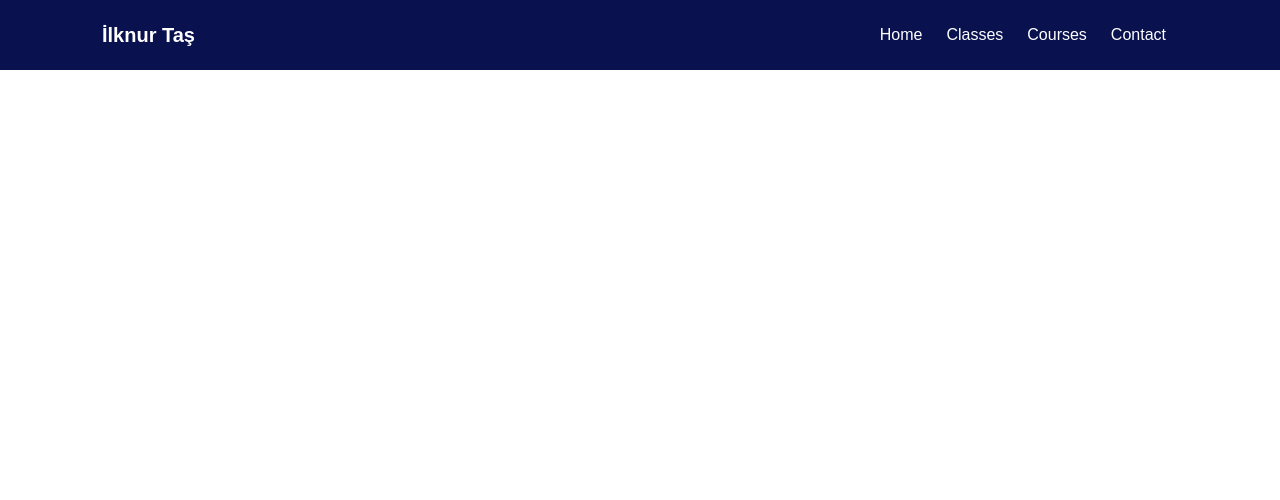
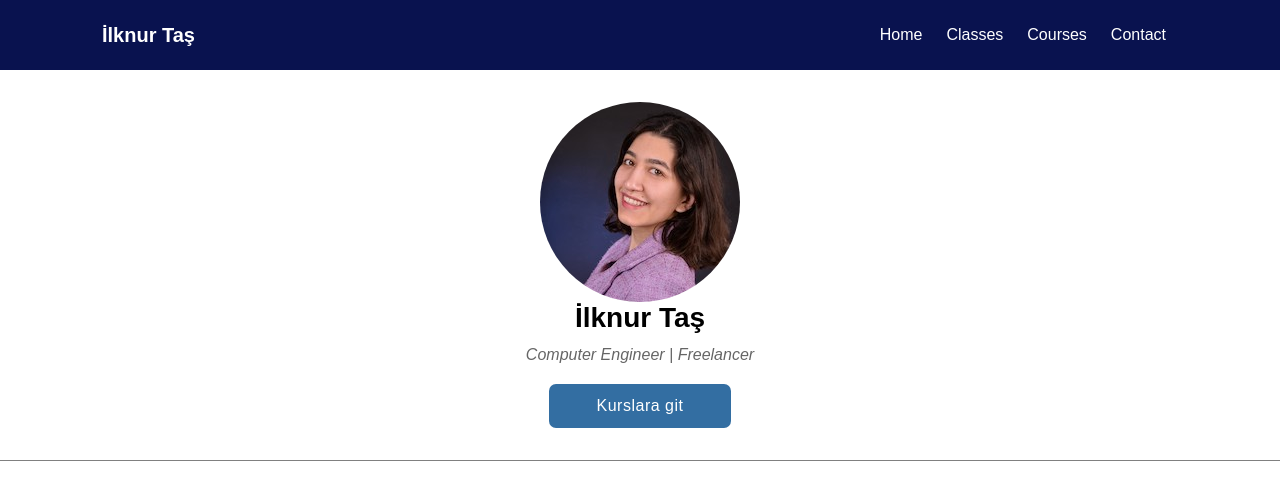
Before and after one commit to illknurtas/Landing-page-project, a plain HTML site: page index.html in a window 1280 px wide. Drawn offline with Linux system fonts and the light colour scheme.

Commit message:
home part designed

```diff
--- a/index.html
+++ b/index.html
@@ -25,5 +25,13 @@
             </nav>
         </div>
     </header>
+    <section id="home">
+        <img src="images/profile.jpeg" alt="İlknur Taş"/>
+        <div class="name text-center">
+            <h2 class="heading-bg">İlknur Taş</h2>
+            <p>Computer Engineer | Freelancer</p>
+        </div>
+        <a href="#courses" class="btn btn-primary">Kurslara git</a>
+    </section>
 </body>
 </html>
--- a/main.css
+++ b/main.css
@@ -29,6 +29,7 @@
     max-width: 1100px;
     margin: 0 auto;
 }
+/* NAVBAR */
 #navbar{
     color: #fff;
     display: flex;
@@ -50,6 +51,55 @@
     border-radius: 4px;
 
 }
+/* HOME */
+#home{
+    display: flex;
+    flex-direction: column;
+    justify-content: center;
+    align-items: center;
+    padding: 2rem;
+    border-bottom: 1px solid grey;
+}
+#home img{
+    max-width: 100%;
+    height: auto;
+    border-radius: 100%;
+}
+#home .name h2{
+    margin-bottom: 0.75rem;
+}
+#home .name p{
+    opacity: 0.6;
+    font-style: italic;
+}
+
+/* BUTTONS */
+.btn{
+    margin-top: 1.25rem;
+    padding: 0.8rem 3rem;
+    border-radius: 7px;
+    letter-spacing: 0.5px;
+}
+.btn-primary{
+    background: #336ea2;
+}
+.btn-primary:hover{
+    color: #336ea2;
+    background:#fff;
+    border: 0.5px solid #336ea2;
+}
+.btn-dark{
+    background: #333;
+}
+.btn-dark:hover{
+    color: #333;
+    background:#fff;
+    border: 0.5px solid #333;
+}
+.btn-block{
+    width: 100%;
+}
+
 a{
     text-decoration: none;
     color: #fff;
```
Also changed, not shown: images/profile.jpeg (added), 1 other file.
